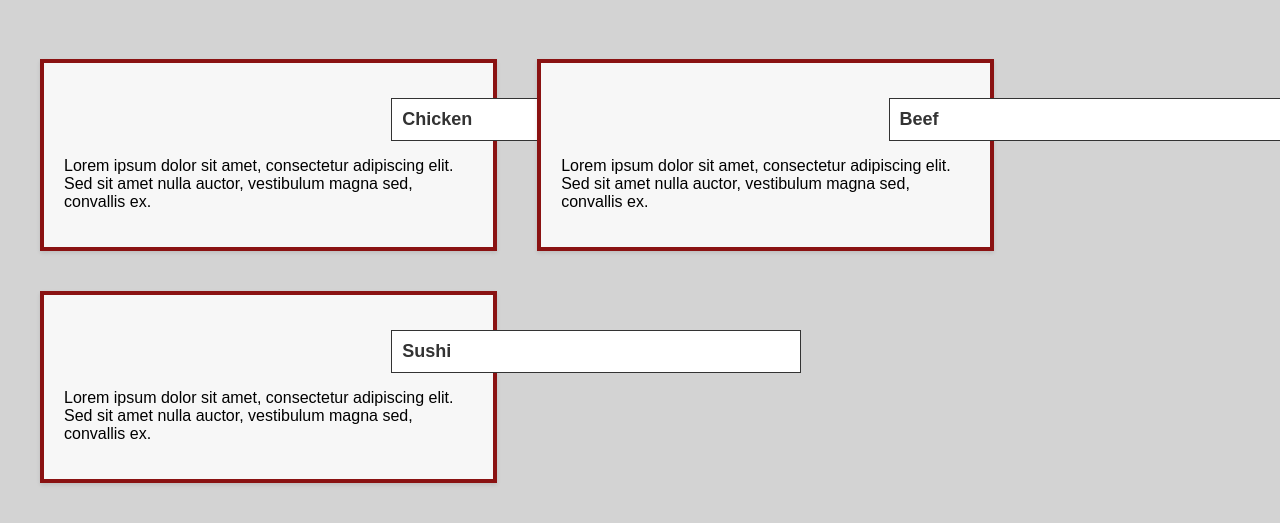
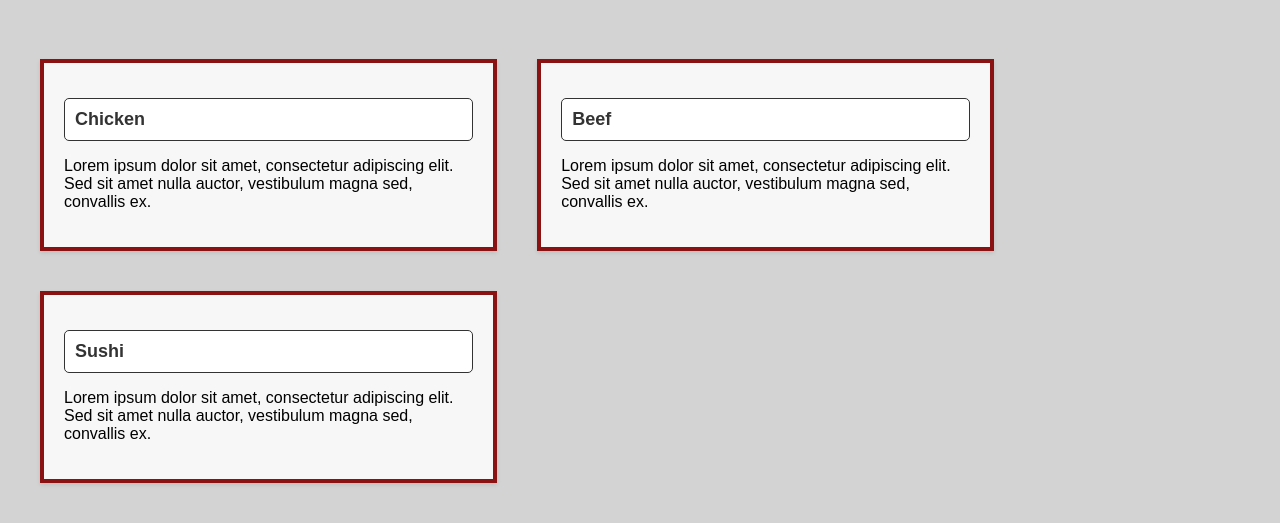
Before and after one commit to HarryBlair/coursera-assignment, a plain HTML site: page index.html in a window 1280 px wide. Shown: the part 61-584 px from the top of the page. Drawn offline with Linux system fonts and the light colour scheme.

Commit message:
Update style.css

```diff
--- a/style.css
+++ b/style.css
@@ -28,14 +28,15 @@ main {
 
 .section-title {
     position: relative;
-    top: 5%;
-    left: 80%;
+    top: 0;
+    left: 0;
     font-size: 18px;
     font-weight: bold;
     color: #333;
     background-color: white;
     padding: 10px;
     border: 1px solid #333;
+    border-radius: 5px;
 }
 
 @media (min-width: 992px) {
```
